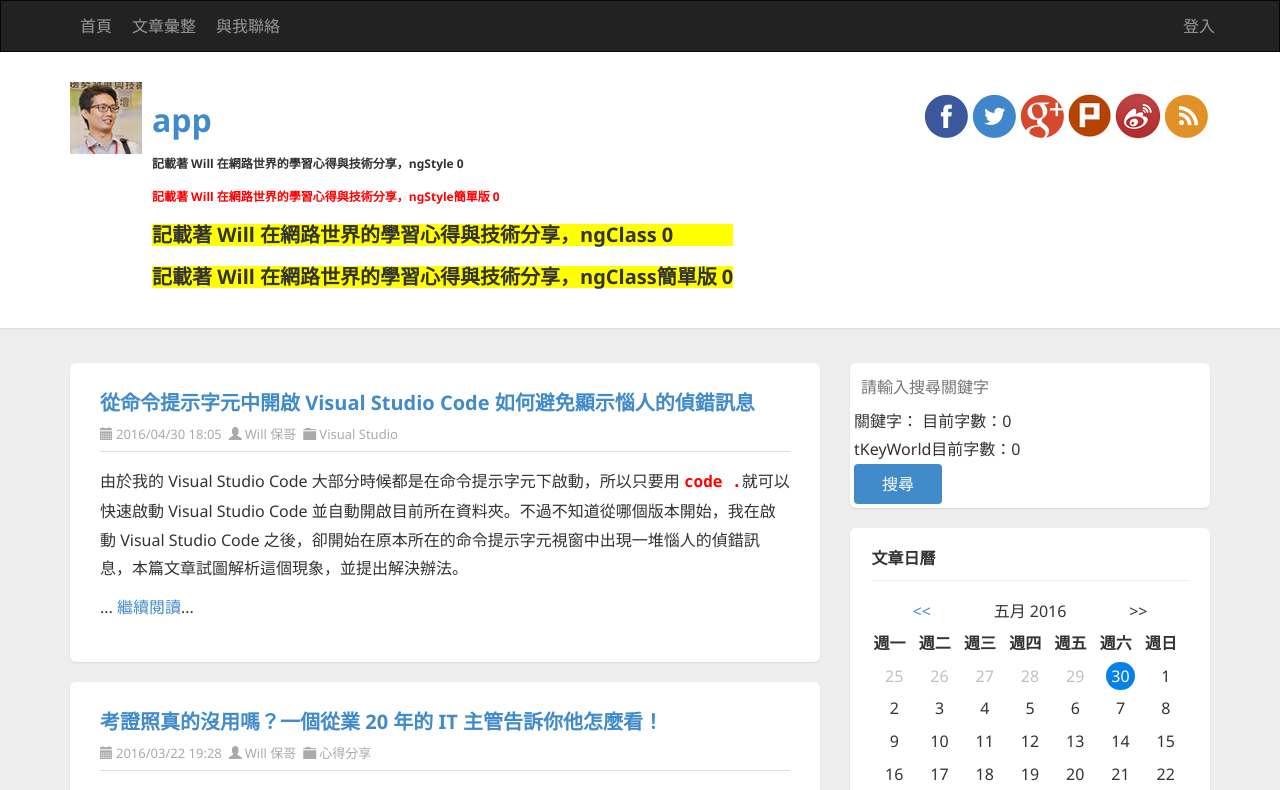
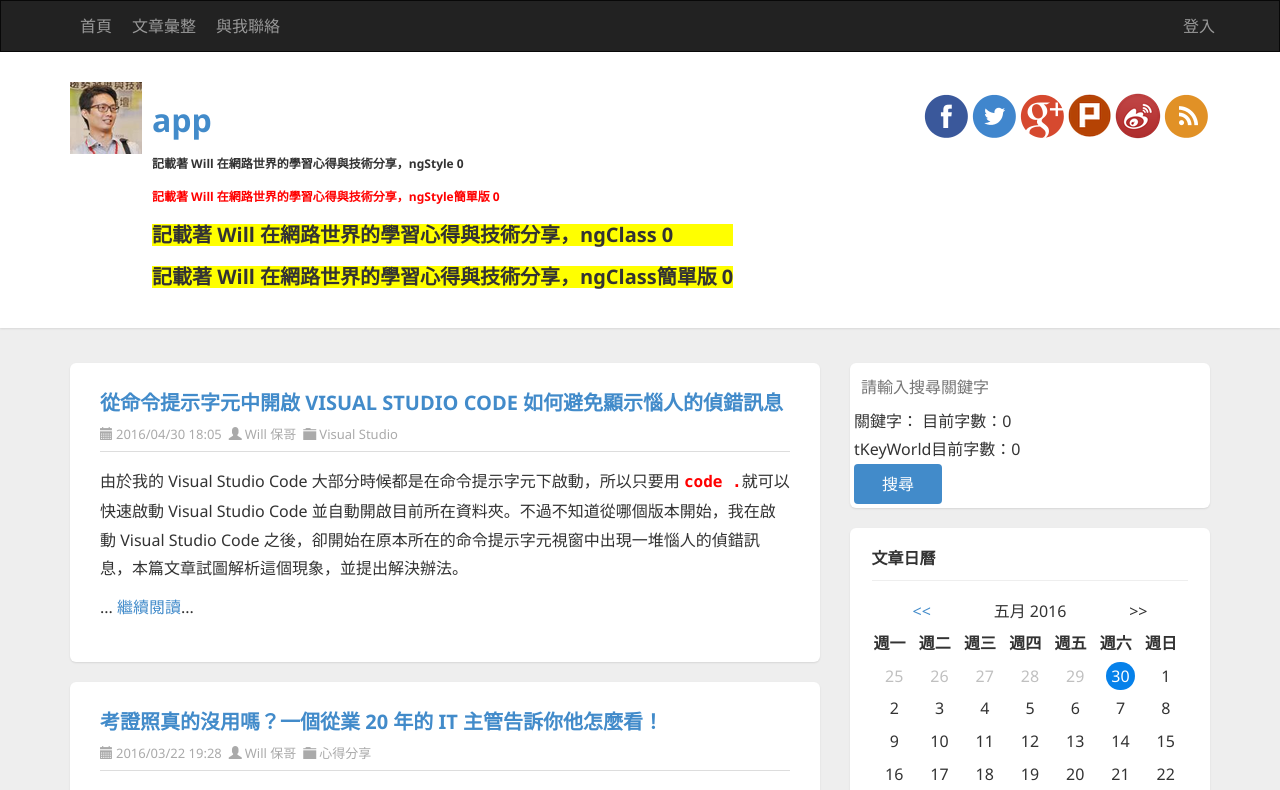
Before and after one commit to yolin1111/Angular_ex1, an Angular app: page / in a window 1280 px wide. Shown: the top 790 px of the page. Built offline with nearby package versions, Linux system fonts and the light colour scheme.

Commit message:
uppercase

```diff
--- a/src/app/app.component.html
+++ b/src/app/app.component.html
@@ -11,7 +11,7 @@
         <article class="post" id="post{{idx}}" *ngFor="let item of data;let idx =index">
           <header class="post-header">
             <h2 class="post-title">
-              <a [href]="item.href">{{item.title}}</a>
+              <a [href]="item.href">{{item.title |uppercase}}</a>
             </h2>
             <div class="post-info clearfix">
               <span class="post-date">
```
